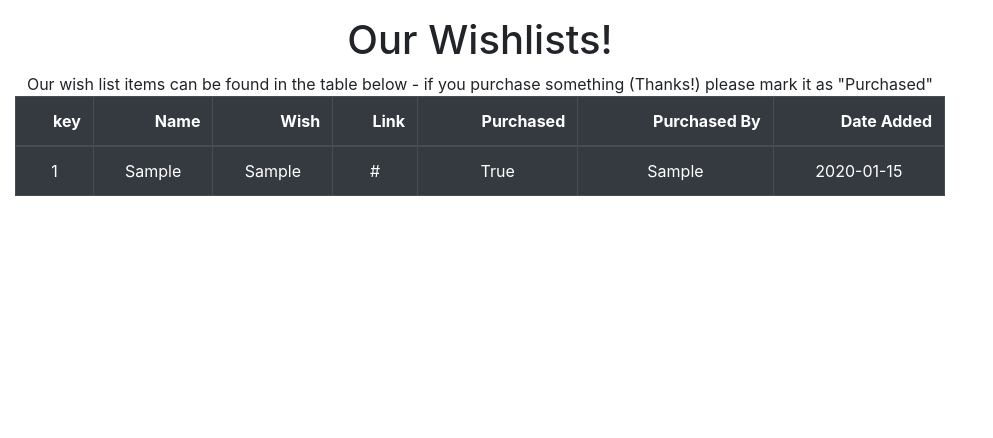
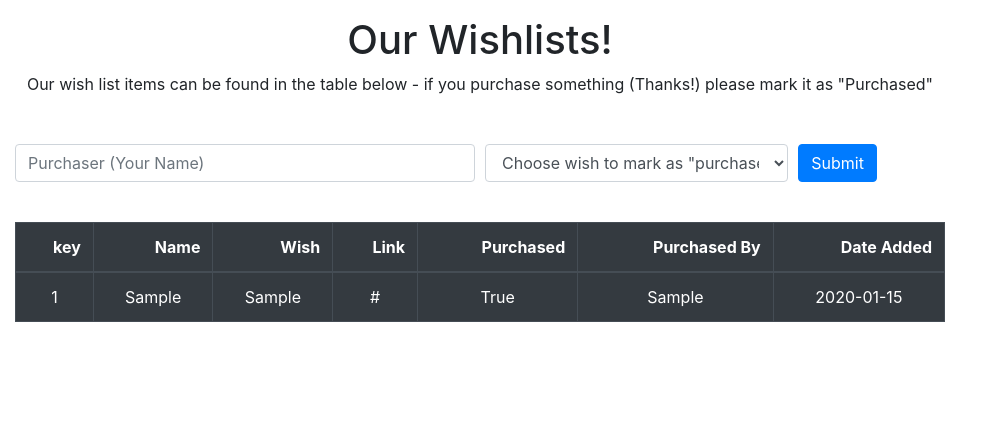
Before and after one commit to pypeaday/wish-lists, a FastAPI app: page /wishes in a window 1280 px wide. Shown: the part 395-833 px from the top of the page, without its empty margins (0-993 px from the left). Before the commit the page ends 591 px from the top, so only its background shows below. Run offline with FastAPI, Linux system fonts and the light colour scheme; tables that the repository leaves empty hold one stand-in row (values such as "Sample post"); some libraries are stand-ins or nearby versions.

Commit message:
start adding form to mark item as purchased in wish

```diff
--- a/templates/wish.html
+++ b/templates/wish.html
@@ -20,6 +20,35 @@ body {text-align: center;}
 <body>
 
 Our wish list items can be found in the table below - if you purchase something (Thanks!) please mark it as "Purchased"
+<br>
+<br>
+<br>
+
+<form class="container">
+  <div class="form-row">
+    <div class="form-group col-md-6">
+      <!-- <label for="inputName">Purchaser (Your Name)</label> -->
+      <input type="text" class="form-control" id="inputName" placeholder="Purchaser (Your Name)">
+    </div>
+    <div class="form-group col-md-4">
+      <!-- <label for="inputWish">Wish</label> -->
+      <select id="inputWish" class="form-control">
+        <option selected>Choose wish to mark as "purchased" <option>
+        <option>
+        <!-- Somehow get wishes -->
+        ...
+
+        </option>
+      </select>
+    </div>
+    <div class="col-auto">
+      <button type="submit" class="btn btn-primary mb-2">Submit</button>
+    </div>
+  </div>
+</form>
+
+<br>
+
 
 <!-- Why don't I need a </body> -->
 
```
